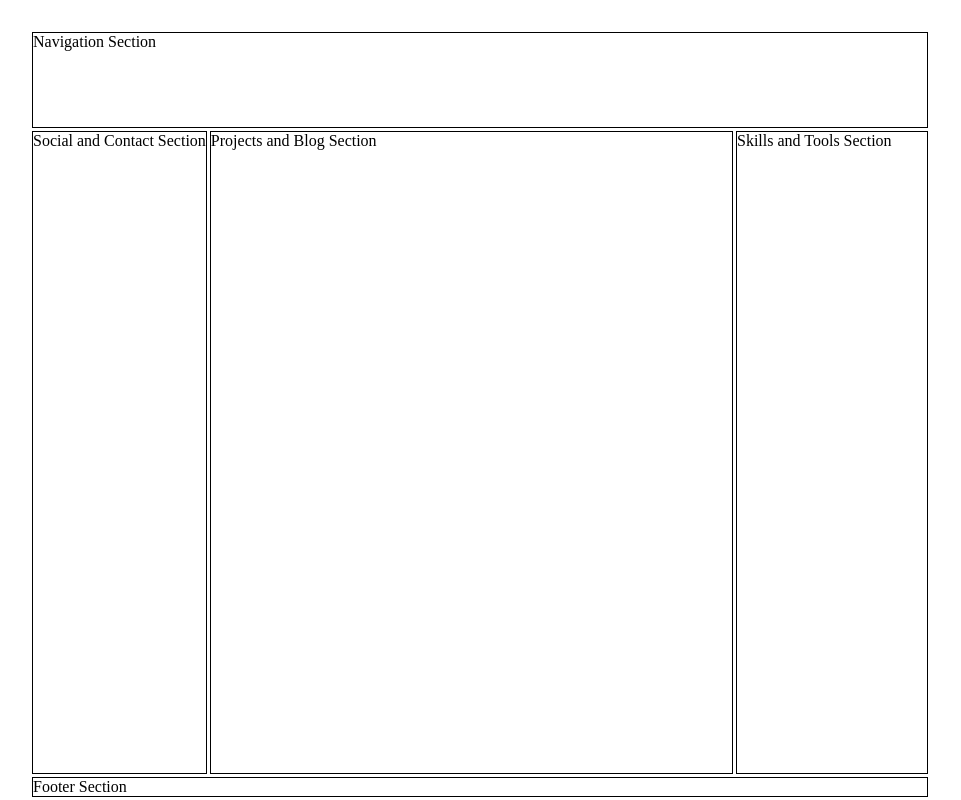
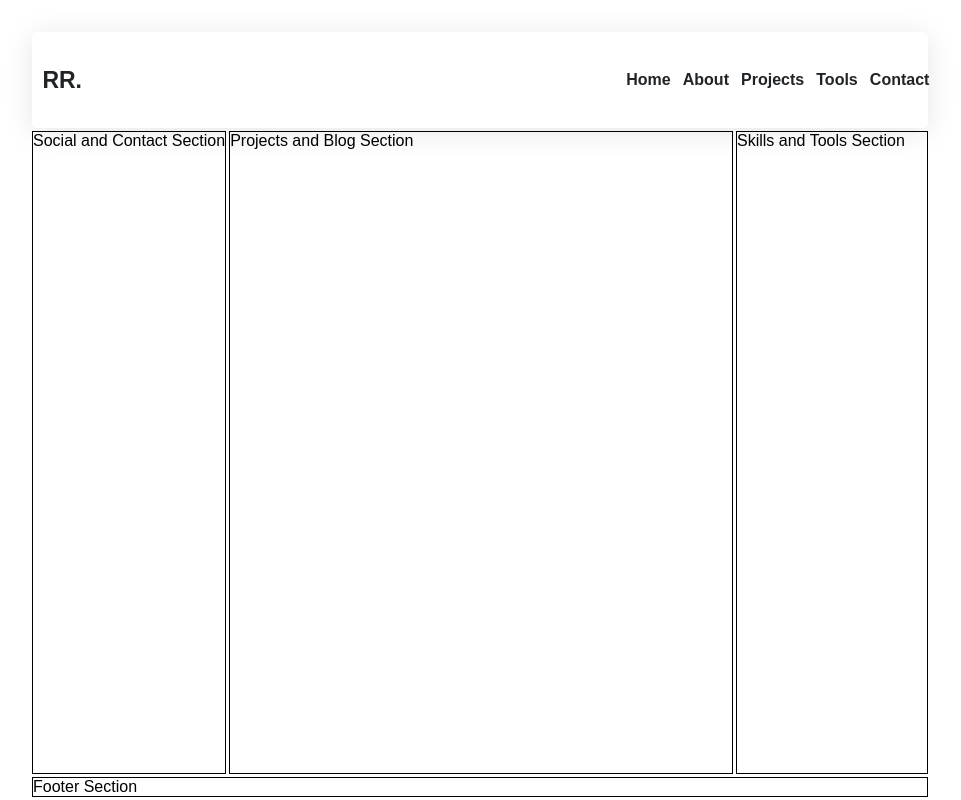
Before and after one commit to rctrodrigo/rctrodrigo.github.io, a plain HTML site: page index.html in a window 1280 px wide. Shown: the whole page, without its empty margins (160-1121 px from the left). Drawn offline with Linux system fonts and the light colour scheme; a web font is replaced by a local one.

Commit message:
feat(navigation): add logo with navigation links

```diff
--- a/index.html
+++ b/index.html
@@ -14,7 +14,29 @@
     </head>
 
     <body>
-        <nav>Navigation Section</nav>
+      <!-- Navigation Section -->
+        <nav class="navbar">
+          <a href="#" class="logo">RR.</a>
+          <div class="navbar-wrapper">
+            <ul class="navbar-items">
+              <li class="navbar-items">
+                <a href="#" class="navbar-link">Home</a>
+              </li>
+              <li class="navbar-items">
+                <a href="#" class="navbar-link">About</a>
+              </li>
+              <li class="navbar-items">
+                <a href="#" class="navbar-link">Projects</a>
+              </li>
+              <li class="navbar-items">
+                <a href="#" class="navbar-link">Tools</a>
+              </li>
+              <li class="navbar-items">
+                <a href="#" class="navbar-link">Contact</a>
+              </li>
+            </ul>
+          </div>
+        </nav>
         <div class="social-section-container"> Social and Contact Section </div>
         <main>Projects and Blog Section</main>
         <div class="tools-section-container">Skills and Tools Section</div>
--- a/styles/index.css
+++ b/styles/index.css
@@ -1,8 +1,16 @@
+@import url('https://fonts.cdnfonts.com/css/rubik-2');
+@import url('https://fonts.cdnfonts.com/css/outfit');
+
+/* Custom global properties/variables */
+:root {
+  --black: #212427;
+}
 * {
     box-sizing: border-box;
 }
 
 body {
+    /* Layout */
     margin: 0 auto;
     height: 100vh;
     max-width: 70%;
@@ -11,16 +19,76 @@ body {
     grid-template-rows: auto 1fr auto;
     grid-template-areas: "nav nav nav" "social-section main tools-section" "footer footer footer";
     gap: 3px;
+
+    font-family: Rubik, Outfit, sans-serif;
 }
 
 /** Navigation Section**/
-nav {
+.navbar {
+    /* Layout */
     border: solid 1px;
     grid-area: nav;
     margin-top: 2rem;
     min-height: 12vh;
+
+    /* Alignment of items */
+    display: flex;
+    justify-content: space-between;
+
+    /* Container styles */
+    border: 1px solid rgba(255, 255, 255, 0.3);
+    border-radius: 5px;
+    box-shadow: 0 4px 30px rgba(0, 0, 0, 0.1);
+    background: rgba(255, 255, 255, 0.3);
+    backdrop-filter: blur(15px);
+    -webkit-backdrop-filter: blur(15px);
 }
 
+a {
+  color: var(--black);
+  text-decoration: none;
+  font-weight: 700;
+}
+
+ul li {
+  list-style-type: none;
+}
+
+.navbar-wrapper {
+  width: 35%;
+  display: flex;
+  flex-direction: row;
+  align-items: center;
+  padding-right: 0.20rem;
+}
+
+.navbar-items {
+    display: flex;
+    padding: 0;
+    margin: 0;
+    justify-content: center;
+}
+
+.navbar-link {
+    margin-left: 0.756rem;
+}
+
+.navbar-link:hover, .navbar-link:focus {
+    color: #7e7e7e;
+}
+
+.logo {
+  display: flex;
+  align-items: center;
+  text-align: center;
+  font-size: 1.438em;
+  font-weight: 900;
+  padding-left: 0.586rem;
+}
+
+.hamburger-menu {
+    margin-left: 0.756rem;
+}
 /** Main Content **/
 main {
     border: solid 1px;
```
